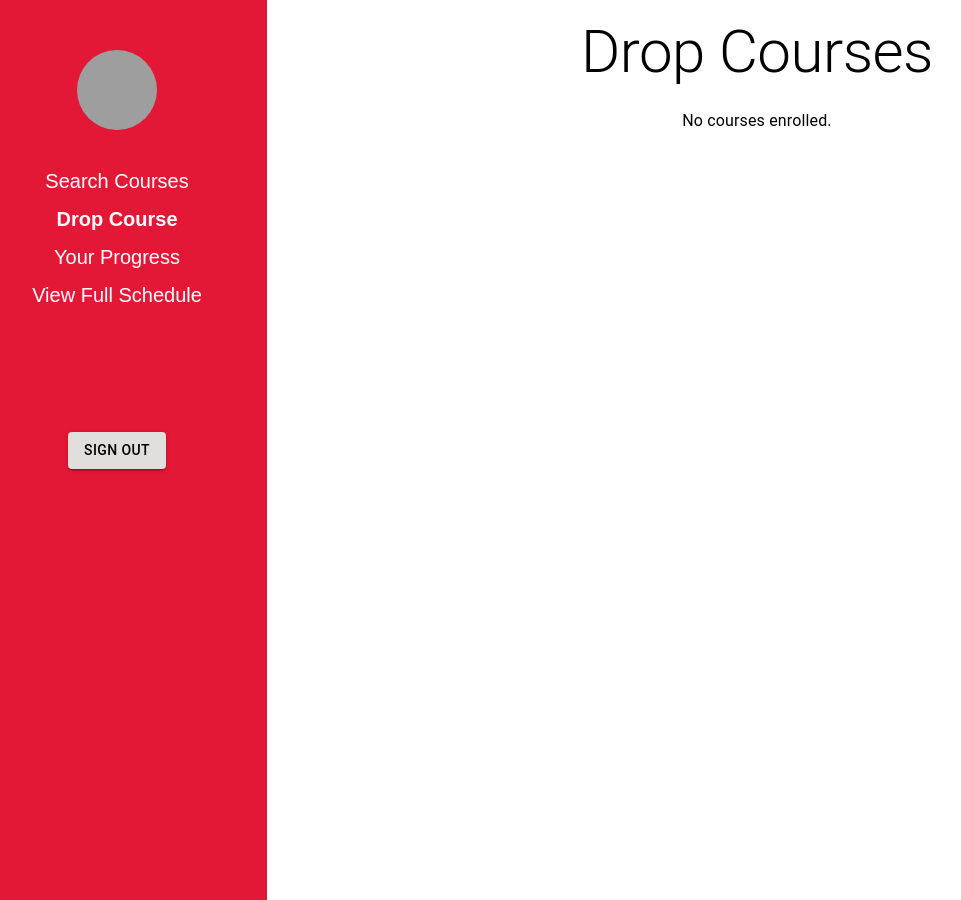
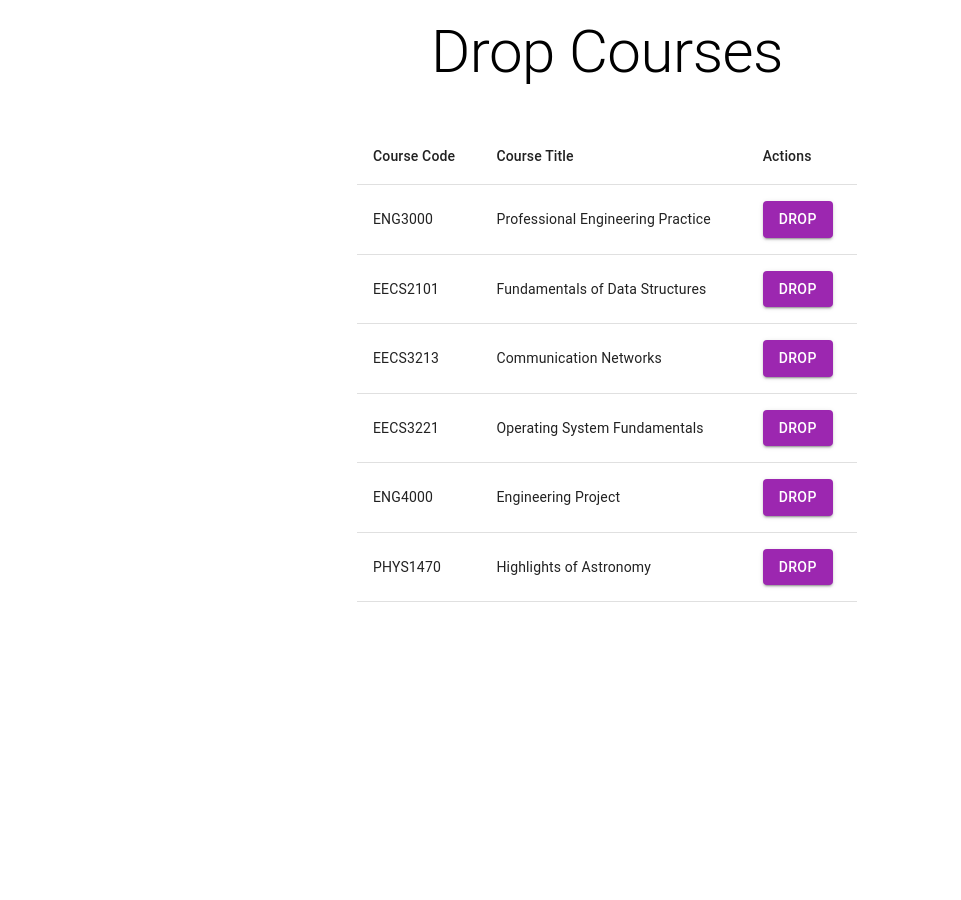
Before and after one commit to hvpham-yorku/Group8_YUPlanner, a React (Create React App) app in the folder frontend/yuplanner/: page /student-profile/drop-course in a window 1280 px wide. Shown: the whole page, without its empty margins (33-994 px from the left). After the commit the page ends 800 px from the top, so only its background shows below. Built offline with nearby package versions, Linux system fonts and the light colour scheme; grey boxes are pictures that could not be loaded.

Commit message:
Progress bar and Debug

```diff
--- a/frontend/yuplanner/src/App.js
+++ b/frontend/yuplanner/src/App.js
@@ -9,18 +9,19 @@ import ProfessorProfile from './pages/ProfessorProfile';
 import SearchCourses from './pages/SearchCourses';
 import DropCourse from './pages/DropCourse';
 import YourProgress from './pages/YourProgress';
-import ManageCourses from './pages/ManageCourses';
-import EditProfessorProfile from './pages/EditProfessorProfile';
-import StudentsReviews from './pages/StudentsReviews';
-import AdvisorProfile from './pages/AdvisorProfile';
-import AdvisorViewCourses from './pages/AdvisorViewCourses';
-import AdvisorViewStudents from './pages/AdvisorViewStudents';
 import ViewFullSchedule from './pages/ViewFullSchedule';
 import CourseDetails from './pages/CourseDetails';
 
 function App() {
   // State to manage enrolled courses
-  const [enrolledCourses, setEnrolledCourses] = useState([]);
+  const [enrolledCourses, setEnrolledCourses] = useState([
+    { id: 1, coursecode: 'ENG3000', coursename: 'Professional Engineering Practice', dept: 'ENG' },
+    { id: 2, coursecode: 'EECS2101', coursename: 'Fundamentals of Data Structures', dept: 'EECS' },
+    { id: 3, coursecode: 'EECS3213', coursename: 'Communication Networks', dept: 'EECS' },
+    { id: 4, coursecode: 'EECS3221', coursename: 'Operating System Fundamentals', dept: 'EECS' },
+    { id: 5, coursecode: 'ENG4000', coursename: 'Engineering Project', dept: 'ENG' },
+    { id: 6, coursecode: 'PHYS1470', coursename: 'Highlights of Astronomy', dept: 'PHYS' },
+  ]);
 
   return (
     <UserProvider>
@@ -28,36 +29,9 @@ function App() {
         <div className="App">
           <Routes>
             <Route path="/" element={<Navigate to="/login" />} />
-
-
-            <Route path="/edit-professor-profile" element={<EditProfessorProfile />} />
-            //<Route path="/login" element={<Login/>} />
-
-            <Route path="/manage-courses" element={<ManageCourses />} /> {/* Correctly reference ManageCourses */}
-
-            <Route path="/students-reviews" element={<StudentsReviews/>}>
-            </Route>
-
-            <Route path="/login" element={<Login/>} />
-
-
-            <Route path="/signup" element={<Signup/>}>
-            </Route>
-
-            <Route path="/professor-profile" element={<ProfessorProfile />}>
-            </Route>
-
-            <Route path="/advisor-profile" element={<AdvisorProfile />}> </Route>
-            <Route path="/advisor-profile/view-courses" element={<AdvisorViewCourses />} />
-            <Route path="/advisor-profile/view-students" element={<AdvisorViewStudents />} />
-
-            //<Route path="/student-profile" element={<StudentProfile />}></Route>
-            //<Route path="/student-profile/search-courses" element={<SearchCourses />} />
-            //<Route path="/student-profile/drop-course" element={<DropCourse />} />
-
-            //<Route path="/login" element={<Login />} />
-            //<Route path="/signup" element={<Signup />} />
-            //<Route path="/professor-profile" element={<ProfessorProfile />} />
+            <Route path="/login" element={<Login />} />
+            <Route path="/signup" element={<Signup />} />
+            <Route path="/professor-profile" element={<ProfessorProfile />} />
             <Route path="/student-profile" element={<StudentProfile />} />
             <Route
               path="/student-profile/search-courses"
@@ -77,7 +51,14 @@ function App() {
                 />
               }
             />
-            <Route path="/student-profile/your-progress" element={<YourProgress />} />
+            <Route
+              path="/student-profile/your-progress"
+              element={
+                <YourProgress
+                  enrolledCourses={enrolledCourses}
+                />
+              }
+            />
             <Route
               path="/student-profile/view-schedule"
               element={
@@ -86,7 +67,6 @@ function App() {
                 />
               }
             />
-
             <Route path="/student-profile/course-details/:id" element={<CourseDetails />} />
           </Routes>
         </div>
--- a/frontend/yuplanner/src/pages/DropCourse.js
+++ b/frontend/yuplanner/src/pages/DropCourse.js
@@ -1,47 +1,52 @@
 import React from 'react';
 import { Box, Typography, Table, TableBody, TableCell, TableContainer, TableHead, TableRow, Button } from '@mui/material';
-import Sidebar from '../components/Sidebar';
 
-const DropCourse = ({ enrolledCourses = [], setEnrolledCourses }) => {
-    const dropCourse = (courseId) => {
-        // Remove the course with the specified id from the enrolledCourses
-        setEnrolledCourses(enrolledCourses.filter(course => course.id !== courseId));
+function DropCourses({ enrolledCourses, setEnrolledCourses }) {
+    const handleDrop = (course) => {
+        // Filter out the course to drop
+        const updatedCourses = enrolledCourses.filter(enrolled => enrolled.id !== course.id);
+        setEnrolledCourses(updatedCourses);
+        alert(`Dropped ${course.coursename}`);
     };
 
     return (
-        <Box sx={{ display: 'flex' }}>
-            <Sidebar />
-            <Box sx={{ flex: 1, padding: 2 }}>
-                <Typography variant="h2" gutterBottom>
+        <Box sx={{ padding: 2 }}>
+            <Typography variant="h2" gutterBottom sx={{ marginBottom: 5 }}>
                 Drop Courses
             </Typography>
-                {Array.isArray(enrolledCourses) && enrolledCourses.length === 0 ? (
-                    <Typography>No courses enrolled.</Typography>
-                ) : (
+
+            {enrolledCourses.length > 0 ? (
                 <TableContainer sx={{ marginTop: 2, width: '500px', marginX: 'auto' }}>
                     <Table>
                         <TableHead>
                             <TableRow>
-                                    <TableCell>Course Name</TableCell>
-                                    <TableCell>Action</TableCell>
+                                <TableCell>Course Code</TableCell>
+                                <TableCell>Course Title</TableCell>
+                                <TableCell>Actions</TableCell>
                             </TableRow>
                         </TableHead>
                         <TableBody>
-                                {Array.isArray(enrolledCourses) && enrolledCourses.map((course) => (
+                            {enrolledCourses.map((course) => (
                                 <TableRow key={course.id}>
-                                        <TableCell>{course.name}</TableCell>
+                                    <TableCell>{course.coursecode}</TableCell>
+                                    <TableCell>{course.coursename}</TableCell>
                                     <TableCell>
-                                            <Button onClick={() => dropCourse(course.id)}>Drop</Button>
+                                        <Button variant="contained" color="secondary" onClick={() => handleDrop(course)}>
+                                            Drop
+                                        </Button>
                                     </TableCell>
                                 </TableRow>
                             ))}
                         </TableBody>
                     </Table>
                 </TableContainer>
+            ) : (
+                <Typography variant="body1" color="textSecondary" sx={{ marginTop: 2 }}>
+                    No courses enrolled.
+                </Typography>
             )}
         </Box>
-        </Box>
     );
-};
+}
 
-export default DropCourse;
+export default DropCourses;
--- a/frontend/yuplanner/src/pages/SearchCourses.js
+++ b/frontend/yuplanner/src/pages/SearchCourses.js
@@ -10,57 +10,45 @@ function SearchCourses({ enrolledCourses, setEnrolledCourses }) {
     const [filteredCourses, setFilteredCourses] = useState([]);
     const [courses, setCourses] = useState([]);
 
+    // Hardcoded sample courses
+    const sampleCourses = [
+        { id: 1, coursecode: 'ENG3000', coursename: 'Professional Engineering Practice', dept: 'ENG' },
+        { id: 2, coursecode: 'EECS2101', coursename: 'Fundamentals of Data Structures', dept: 'EECS' },
+        { id: 3, coursecode: 'EECS3213', coursename: 'Communication Networks', dept: 'EECS' },
+        { id: 4, coursecode: 'EECS3221', coursename: 'Operating System Fundamentals', dept: 'EECS' },
+        { id: 5, coursecode: 'ENG4000', coursename: 'Engineering Project', dept: 'ENG' },
+        { id: 6, coursecode: 'PHYS1470', coursename: 'Highlights of Astronomy', dept: 'PHYS' },
+    ];
+
     useEffect(() => {
-        fetch("http://localhost:8080/course/getAll")
-            .then((response) => {
-                if (!response.ok) {
-                    throw new Error(`HTTP error! Status: ${response.status}`);
-                }
-                return response.json();
-            })
-            .then((data) => {
-                console.log("Fetched courses:", data);
-                setCourses(data);
-                setFilteredCourses(data);
-            })
-            .catch((error) => console.error("Error fetching courses:", error));
+        // Set hardcoded courses instead of fetching from the API
+        setCourses(sampleCourses);
+        setFilteredCourses(sampleCourses); // Show all courses initially
     }, []);
 
-    const handleDepartmentChange = (event) => {
-        const selectedDepartment = event.target.value;
-        setDepartment(selectedDepartment);
-        setSearchQuery('');
-        const departmentCourses = courses.filter((course) => course.dept === selectedDepartment);
-        setFilteredCourses(departmentCourses);
-    };
+    // Update filtered courses based on department and search query
+    useEffect(() => {
+        let filtered = courses;
 
-    const handleSearchChange = (event) => {
-        const query = event.target.value;
-        setSearchQuery(query);
+        // Filter by department if selected
+        if (dept) {
+            filtered = filtered.filter((course) => course.dept === dept);
+        }
 
-        const departmentCourses = courses.filter((course) => course.dept === dept);
-        setFilteredCourses(
-            departmentCourses.filter((course) => {
+        // Filter by search query
+        if (searchQuery) {
+            filtered = filtered.filter((course) => {
                 const courseCode = course.coursecode ? String(course.coursecode).toLowerCase() : "";
                 const courseName = course.coursename ? course.coursename.toLowerCase() : "";
                 return (
-                    courseCode.includes(query.toLowerCase()) ||
-                    courseName.includes(query.toLowerCase())
+                    courseCode.includes(searchQuery.toLowerCase()) ||
+                    courseName.includes(searchQuery.toLowerCase())
                 );
-            })
-        );
-    };
+            });
+        }
 
-    const handleSessionChange = (event) => {
-        setSession(event.target.value);
-    };
-
-    useEffect(() => {
-        if (dept) {
-            const departmentCourses = courses.filter((course) => course.dept === dept);
-            setFilteredCourses(departmentCourses);
-        }
-    }, [dept, courses]);
+        setFilteredCourses(filtered);
+    }, [dept, searchQuery, courses]);
 
     const handleEnroll = (course) => {
         if (!enrolledCourses.some(enrolled => enrolled.id === course.id)) {
@@ -85,14 +73,14 @@ function SearchCourses({ enrolledCourses, setEnrolledCourses }) {
                     <Box sx={{ display: 'flex', gap: 2 }}>
                         <FormControl fullWidth>
                             <InputLabel>Session</InputLabel>
-                            <Select value={session} onChange={handleSessionChange} label="Session" sx={{ width: '200px' }}>
+                            <Select value={session} onChange={(e) => setSession(e.target.value)} label="Session" sx={{ width: '200px' }}>
                                 <MenuItem value="FW2025">FW2025</MenuItem>
                                 <MenuItem value="FW2024">FW2024</MenuItem>
                             </Select>
                         </FormControl>
                         <FormControl fullWidth>
                             <InputLabel>Department</InputLabel>
-                            <Select value={dept} onChange={handleDepartmentChange} label="Department" sx={{ width: '200px' }}>
+                            <Select value={dept} onChange={(e) => setDepartment(e.target.value)} label="Department" sx={{ width: '200px' }}>
                                 <MenuItem value="ENG">ENG</MenuItem>
                                 <MenuItem value="EECS">EECS</MenuItem>
                                 <MenuItem value="PHIL">PHIL</MenuItem>
@@ -100,9 +88,9 @@ function SearchCourses({ enrolledCourses, setEnrolledCourses }) {
                         </FormControl>
                     </Box>
 
-                    <TextField label="Search Course" variant="outlined" fullWidth value={searchQuery} onChange={handleSearchChange} sx={{ width: '500px' }} />
+                    <TextField label="Search Course" variant="outlined" fullWidth value={searchQuery} onChange={(e) => setSearchQuery(e.target.value)} sx={{ width: '500px' }} />
 
-                    {filteredCourses.length > 0 && (
+                    {filteredCourses.length > 0 ? (
                         <TableContainer sx={{ marginTop: 2, width: '500px', marginX: 'auto' }}>
                             <Table>
                                 <TableHead>
@@ -129,9 +117,7 @@ function SearchCourses({ enrolledCourses, setEnrolledCourses }) {
                                 </TableBody>
                             </Table>
                         </TableContainer>
-                    )}
-
-                    {filteredCourses.length === 0 && searchQuery && (
+                    ) : (
                         <Typography variant="body1" color="textSecondary" sx={{ marginTop: 2 }}>
                             No courses found
                         </Typography>
--- a/frontend/yuplanner/src/pages/YourProgress.js
+++ b/frontend/yuplanner/src/pages/YourProgress.js
@@ -0,0 +1,71 @@
+import React from 'react';
+import { Box, Typography, LinearProgress, Table, TableBody, TableCell, TableContainer, TableHead, TableRow, Paper } from '@mui/material';
+import Sidebar from '../components/Sidebar';
+
+function YourProgress({ enrolledCourses }) {
+  // Mock progress data for demonstration
+  const mockProgressData = {
+    ENG3000: 70,
+    EECS2101: 50,
+    EECS3213: 90,
+    EECS3221: 100,
+    ENG4000: 10,
+    PHYS1470: 35
+
+  };
+
+
+  return (
+    <Box sx={{ display: 'flex' }}>
+      <Sidebar />
+      <Box sx={{ flex: 1, padding: 2 }}>
+        <Typography variant="h2" gutterBottom>
+          Your Progress
+        </Typography>
+        <Typography variant="body1" gutterBottom>
+          Below is the progress for each of your enrolled courses:
+        </Typography>
+
+        {enrolledCourses.length > 0 ? (
+          <TableContainer component={Paper} sx={{ marginTop: 2 }}>
+            <Table>
+              <TableHead>
+                <TableRow>
+                  <TableCell>Course Code</TableCell>
+                  <TableCell>Course Title</TableCell>
+                  <TableCell>Progress</TableCell>
+                </TableRow>
+              </TableHead>
+              <TableBody>
+                {enrolledCourses.map((course) => (
+                  <TableRow key={course.id}>
+                    <TableCell>{course.coursecode}</TableCell>
+                    <TableCell>{course.coursename}</TableCell>
+                    <TableCell>
+                      <Box sx={{ display: 'flex', alignItems: 'center', gap: 2 }}>
+                        <LinearProgress
+                          variant="determinate"
+                          value={mockProgressData[course.coursecode] || 0}
+                          sx={{ flex: 1 }}
+                        />
+                        <Typography variant="body2">
+                          {mockProgressData[course.coursecode] || 0}%
+                        </Typography>
+                      </Box>
+                    </TableCell>
+                  </TableRow>
+                ))}
+              </TableBody>
+            </Table>
+          </TableContainer>
+        ) : (
+          <Typography variant="body1" color="textSecondary" sx={{ marginTop: 2 }}>
+            You are not enrolled in any courses yet.
+          </Typography>
+        )}
+      </Box>
+    </Box>
+  );
+}
+
+export default YourProgress;
```
Lines whose indentation alone changed are shown as unchanged.
